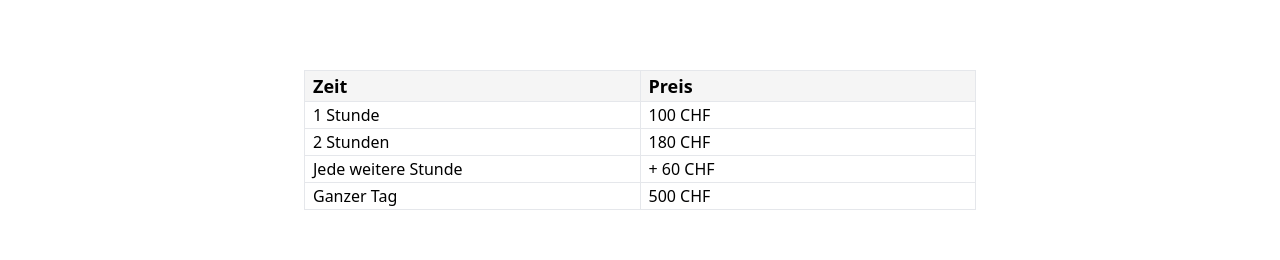
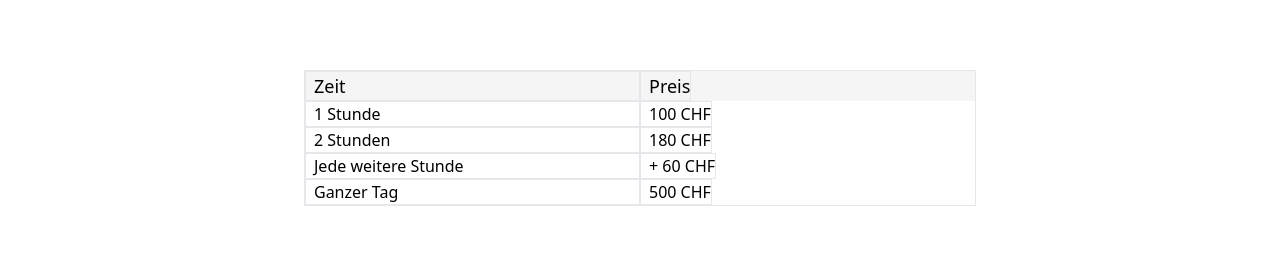
Before and after one commit to anxaaa/Ulber-Projekt-Webseite, a Next.js app in the folder website/: page /Angebot in a window 1280 px wide. Shown: the part 1157-1417 px from the top of the page. Built offline with nearby package versions, Linux system fonts and the light colour scheme.

Commit message:
simplified table

```diff
--- a/website/pages/Angebot/index.tsx
+++ b/website/pages/Angebot/index.tsx
@@ -94,28 +94,28 @@ const Angebot: NextPage = () => {
 
         {/* price section */}
         <div className="my-20 max-w-xs md:max-w-2xl w-full">
-          <table className="border border-collapse text-left w-full">
-            <thead className="bg-neutral-100 text-lg">
-              <th className="border w-1/2 pl-2">Zeit</th>
-              <th className="border pl-2">Preis</th>
-            </thead>
-            <tbody>
-              <td className="border pl-2">1 Stunde</td>
-              <td className="border pl-2">100 CHF</td>
-            </tbody>
-            <tbody>
-              <td className="border pl-2">2 Stunden</td>
-              <td className="border pl-2">180 CHF</td>
-            </tbody>
-            <tbody>
-              <td className="border pl-2">Jede weitere Stunde</td>
-              <td className="border pl-2">+ 60 CHF</td>
-            </tbody>
-            <tbody>
-              <td className="border pl-2">Ganzer Tag</td>
-              <td className="border pl-2">500 CHF</td>
-            </tbody>
-          </table>
+          <div className="border text-left w-full">
+            <div className="bg-neutral-100 text-lg flex">
+              <p className="border w-1/2 pl-2">Zeit</p>
+              <p className="border pl-2">Preis</p>
+            </div>
+            <div className="flex">
+              <p className="border w-1/2 pl-2">1 Stunde</p>
+              <p className="border pl-2">100 CHF</p>
+            </div>
+            <div className="flex">
+              <p className="border w-1/2 pl-2">2 Stunden</p>
+              <p className="border pl-2">180 CHF</p>
+            </div>
+            <div className="flex">
+              <p className="border w-1/2 pl-2">Jede weitere Stunde</p>
+              <p className="border pl-2">+ 60 CHF</p>
+            </div>
+            <div className="flex">
+              <p className="border w-1/2 pl-2">Ganzer Tag</p>
+              <p className="border pl-2">500 CHF</p>
+            </div>
+          </div>
         </div>
       </main>
       <Footer />
```
